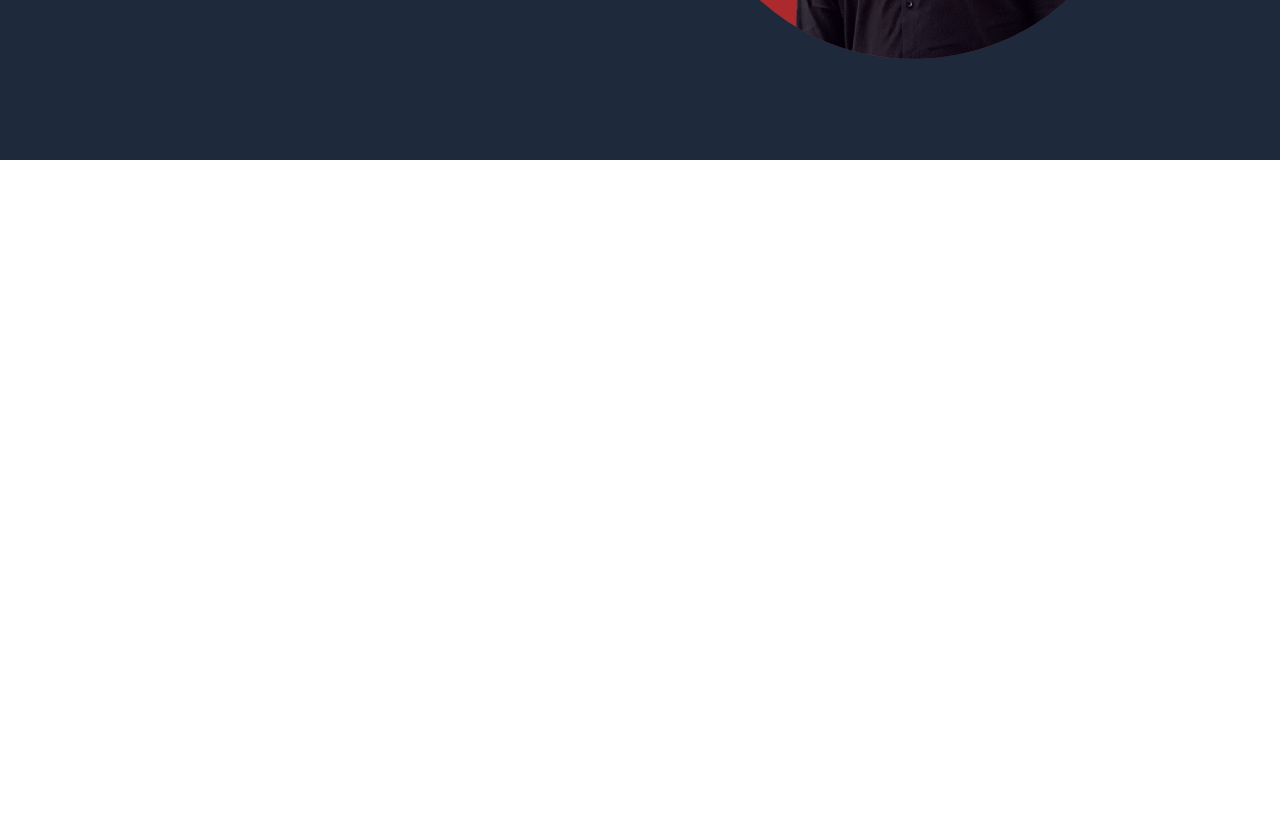
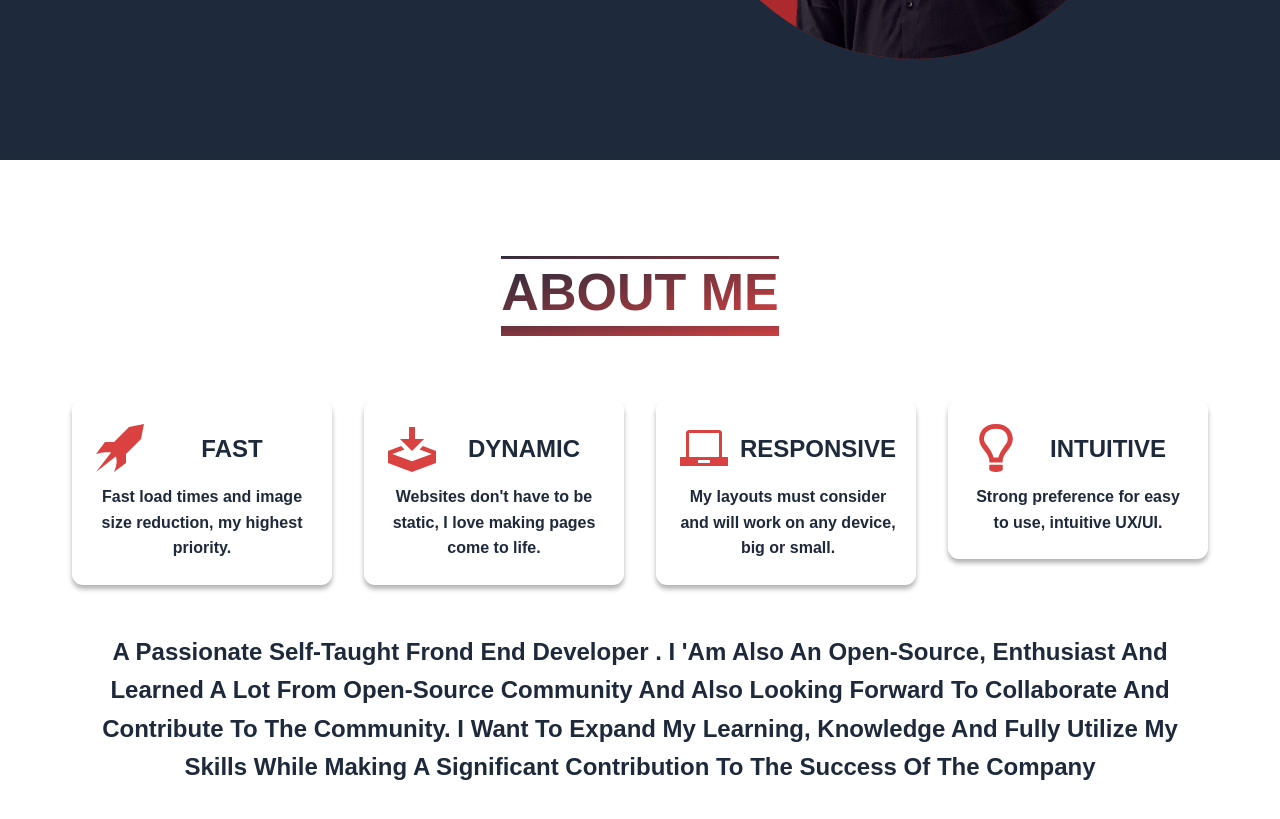
Before and after one commit to Anoop555777/personal-portfolio, a website: page index.html in a window 1280 px wide. Shown: the part 577-1396 px from the top of the page. Before the commit the page ends 800 px from the top, so only its background shows below. Drawn offline with Linux system fonts and the light colour scheme.

Commit message:
added about

```diff
--- a/index.html
+++ b/index.html
@@ -33,13 +33,15 @@
       <section class="section-hero">
         <div class="container hero">
           <div class="hero__box">
-            <h1 class="heading-primary heading--animation margin__bottom-md">
+            <h1
+              class="heading-primary heading--hero heading--animation margin__bottom-md"
+            >
               HELLO, I'M
               <span class="heading-style">ANOOP SINGH</span>
             </h1>
             <p class="hero__box--discription margin__bottom-sm">
               Front end developer
-            </p>
+            </p class="text">
 
             <a href="#how" class="btn btn--outline">view my work &darr;</a>
           </div>
@@ -48,6 +50,73 @@
           </div>
         </div>
       </section>
+
+      <section class="section-about">
+        <div class="container about">
+          <h1 class="heading-primary heading-background margin__bottom-lg">
+            About Me
+          </h1>
+
+          <div class="about__me">
+            <div class="about__me--details">
+              <svg class="about__me--icon">
+                <use xlink:href="img/sprite.svg#icon-rocket"></use>
+              </svg>
+
+              <h4 class="heading-tertiary about__me--heading">Fast</h4>
+              <p class="text about__me--text">
+                Fast load times and image size reduction, my highest priority.
+              </p class="text">
+            </div>
+            <div class="about__me--details">
+              <svg class="about__me--icon">
+                <use xlink:href="img/sprite.svg#icon-download"></use>
+              </svg>
+
+              <h4 class="heading-tertiary about__me--heading ">Dynamic</h4>
+              <p class="text about__me--text  ">
+                Websites don't have to be static, I love making pages come to
+                life.
+              </p class="text">
+            </div>
+
+            <div class="about__me--details">
+              <svg class="about__me--icon">
+                <use xlink:href="img/sprite.svg#icon-laptop"></use>
+              </svg>
+
+              <h4 class="heading-tertiary about__me--heading">Responsive</h4>
+              <p class="text about__me--text">
+                My layouts must consider and will work on any device, big or
+                small.
+              </p class="text">
+            </div>
+
+            <div class="about__me--details">
+              <svg class="about__me--icon">
+                <use xlink:href="img/sprite.svg#icon-light-bulb"></use>
+              </svg>
+
+              <h4 class="heading-tertiary about__me--heading">Intuitive</h4>
+              <p class="text about__me--text">Strong preference for easy to use, intuitive UX/UI.</p class="text">
+            </div>
+          </div>
+          <div class="about__myself ">
+            <p>   A Passionate Self-Taught Frond End Developer
+     . I 'Am Also An Open-Source, Enthusiast And
+     Learned A Lot From Open-Source Community
+     And Also Looking Forward To Collaborate And
+     Contribute To The Community.
+     I Want To Expand My Learning, Knowledge And
+     Fully Utilize My Skills While Making A Significant
+     Contribution To The Success Of The Company
+     </p>
+        </div>
+
+
+        </div>
+
+      </section>
     </main>
   </body>
 </html>
--- /dev/null
+++ b/sass/_about.scss
@@ -0,0 +1,63 @@
+.section-about {
+  padding: 9.6rem 0 9.6rem 0;
+}
+
+.about {
+  text-align: center;
+
+  &__myself {
+    margin-top: 4.8rem;
+    font-size: 2.4rem;
+    font-family: $font-primary;
+    font-weight: 700;
+  }
+}
+.heading-background {
+  background-image: linear-gradient(to right bottom, #1e293b, #da4141);
+  display: inline-block;
+  -webkit-background-clip: text;
+  background-clip: text;
+  color: transparent;
+  border-image: linear-gradient(to right bottom, #1e293b, #da4141) 30;
+  border-width: 0 0 10px;
+  border-top: none;
+  border-style: solid;
+}
+
+.about__me {
+  display: grid;
+  grid-template-columns: repeat(auto-fit, minmax(24rem, 1fr));
+  grid-gap: 3.2rem;
+
+  align-items: start;
+
+  &--details {
+    box-shadow: 0 0.4rem 0.5rem rgba(0, 0, 0, 0.3);
+    border-radius: 11px;
+    padding: 2.4rem;
+    display: grid;
+    grid-template-columns: min-content 1fr;
+    align-content: center;
+    grid-gap: 1.2rem;
+    justify-items: center;
+    transition: all 0.5s;
+  }
+
+  &--details:hover {
+    transform: translateY(-2rem);
+  }
+
+  &--icon {
+    height: 4.8rem;
+    width: 4.8rem;
+    fill: $color-light-1;
+  }
+
+  &--text {
+    grid-column: 1/-1;
+  }
+
+  &--heading {
+    align-self: center;
+  }
+}
--- a/sass/_base.scss
+++ b/sass/_base.scss
@@ -31,4 +31,5 @@ body {
 .container {
   max-width: 120rem;
   margin: 0 auto;
+  padding: 0 3.2rem;
 }
--- a/sass/_gernal.scss
+++ b/sass/_gernal.scss
@@ -1,7 +1,7 @@
 .heading-primary {
   font-family: $font-display;
   font-weight: 700;
-  color: $color-white-dark;
+
   text-transform: uppercase;
   font-size: 5.2rem;
   line-height: 1.3;
@@ -31,6 +31,15 @@
   background-color: #c92a2a;
 }
 
+.heading-tertiary {
+  font-family: $font-display;
+  font-weight: 700;
+
+  text-transform: uppercase;
+  font-size: 2.4rem;
+  line-height: 1.3;
+}
+
 .btn--outline:hover,
 .btn--outline:active {
   background-color: #0f172a;
@@ -42,9 +51,15 @@
 }
 
 .margin__bottom-lg {
-  margin-bottom: 3.2rem !important;
+  margin-bottom: 6.4rem !important;
 }
 
 .margin__bottom-md {
   margin-bottom: 4.8rem !important;
 }
+
+.text {
+  font-family: $font-primary;
+  font-size: 1.6rem;
+  font-weight: 700;
+}
--- a/sass/_hero.scss
+++ b/sass/_hero.scss
@@ -1,6 +1,9 @@
 .section-hero {
   background-color: $color-black--dark-1;
   padding: 9.6rem 0 9.6rem 0;
+}
+.heading--hero {
+  color: $color-white-dark;
 }
 
 .hero {
--- a/sass/main.scss
+++ b/sass/main.scss
@@ -1,5 +1,5 @@
 @import "base";
-
+@import "about";
 @import "header";
 
 @import "features";
```
Also changed, not shown: css/style.css, img/sprite.svg (added).
